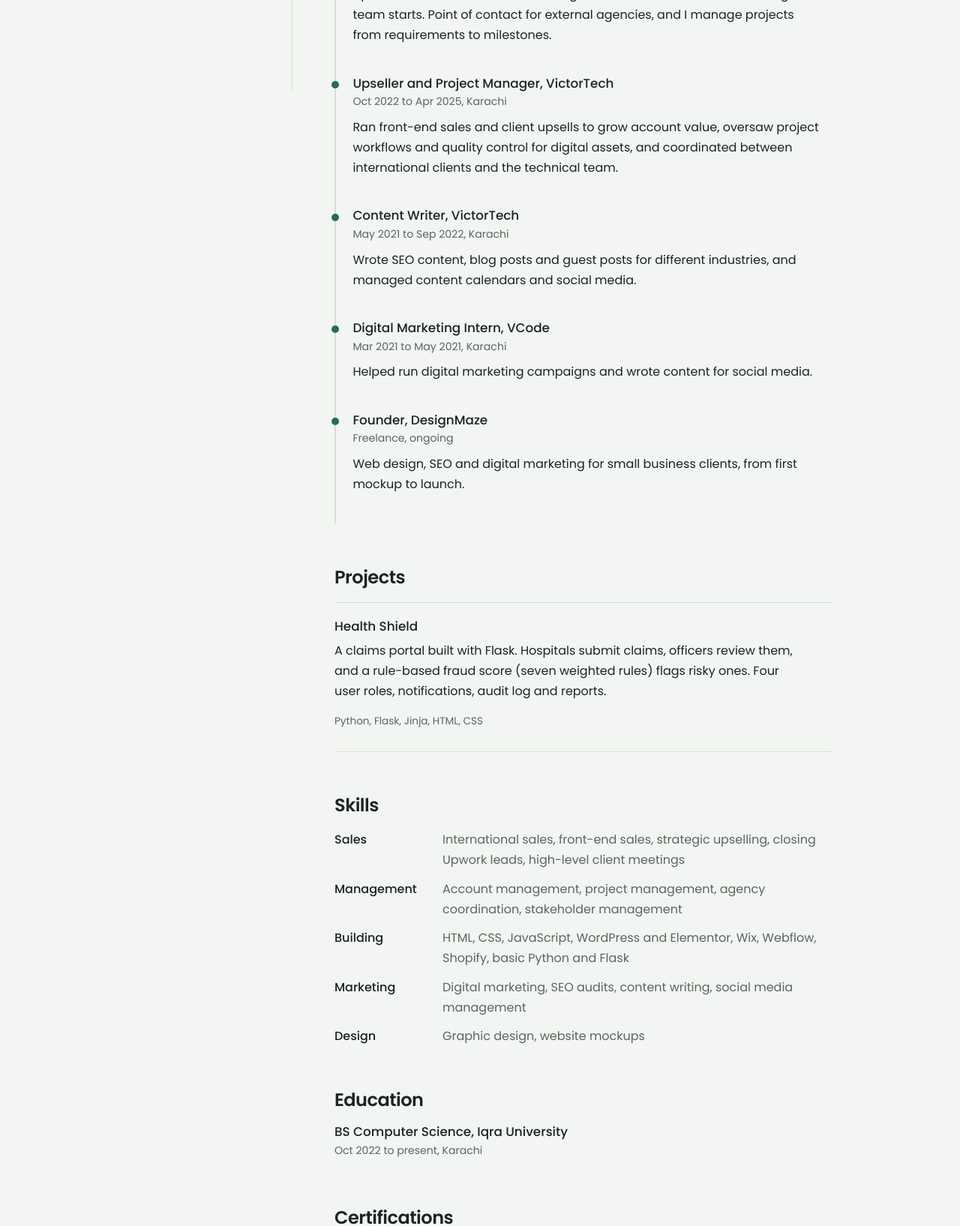
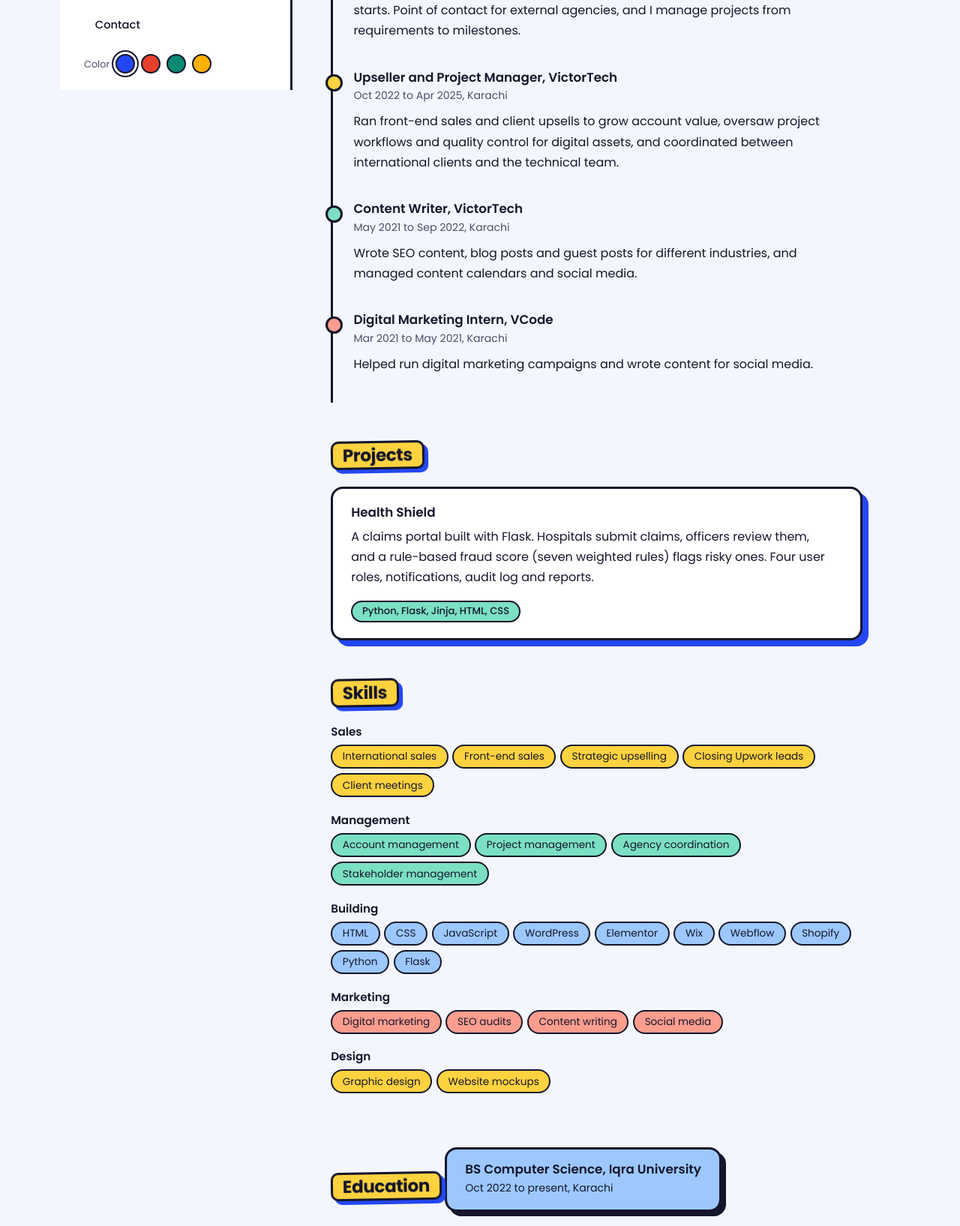
Before and after one commit to Saboor-Ali25/Saboor-Ali25.github.io, a plain HTML site: page index.html in a window 1280 px wide. Shown: the part 680-2315 px from the top of the page at 75% size. Drawn offline with Linux system fonts and the light colour scheme.

Commit message:
Add files via upload

```diff
--- a/index.html
+++ b/index.html
@@ -1,5 +1,5 @@
 <!DOCTYPE html>
-<html lang="en">
+<html lang="en" data-accent="blue">
 <head>
 <meta charset="UTF-8">
 <meta name="viewport" content="width=device-width, initial-scale=1">
@@ -7,14 +7,15 @@
 <meta name="description" content="Resume of Syed Saboor Ali: sales executive, web designer and CS student.">
 <link rel="preconnect" href="https://fonts.googleapis.com">
 <link rel="preconnect" href="https://fonts.gstatic.com" crossorigin>
-<link href="https://fonts.googleapis.com/css2?family=Poppins:wght@300;400;500;600&display=swap" rel="stylesheet">
+<link href="https://fonts.googleapis.com/css2?family=Poppins:wght@400;500;600;700&display=swap" rel="stylesheet">
 <link rel="stylesheet" href="style.css">
 </head>
 <body>
 <div class="layout">
   <header class="side">
     <div class="side-top">
-      <h1>Syed Saboor Ali</h1>
+      <div class="photo"><span>SA</span><img src="photo.jpg" alt="Syed Saboor Ali" onerror="this.remove()"></div>
+      <h1 style="margin-top:1.2rem">Syed Saboor Ali</h1>
       <p class="role"><strong>Sr. Sales Executive</strong><br>Front Sales, Upselling &amp; Cross-Selling<br>Upwork Closer<br>Project Management<br>Websites &amp; Design</p>
       <button class="menu-btn" id="menuBtn" aria-expanded="false" aria-controls="nav">Menu</button>
     </div>
@@ -28,6 +29,12 @@
       <a href="#achievements">Achievements</a>
       <a href="#contact">Contact</a>
     </nav>
+    <div class="swatches" role="group" aria-label="Accent color">Color
+      <button class="sw" data-c="blue" aria-label="Blue" aria-pressed="true"></button>
+      <button class="sw" data-c="coral" aria-label="Coral" aria-pressed="false"></button>
+      <button class="sw" data-c="green" aria-label="Green" aria-pressed="false"></button>
+      <button class="sw" data-c="amber" aria-label="Amber" aria-pressed="false"></button>
+    </div>
   </header>
 
   <main>
@@ -35,7 +42,7 @@
       <h2>About</h2>
       <p>I'm a sales professional who sells websites, development work and digital services. I work with agencies, business owners and stakeholders, and I handle the whole client journey: discovery, proposal, delivery coordination and long-term retention.</p>
       <p>At JTech Solutions I'm the primary closer for Upwork leads and the contact for partner agencies, and I manage each project from requirements to milestones so it ships on time and within scope. Before that I spent nearly four years at VictorTech, moving from content writing to upselling and project management.</p>
-      <p>I'm studying Computer Science at Iqra University, which helps me talk to technical teams, and I build sites and small apps on the side, from freelance client sites under DesignMaze to Health Shield, a Flask claims portal.</p>
+      <p>I'm studying Computer Science at Iqra University, which helps me talk to technical teams, and I build small apps on the side, like Health Shield, a claims portal in Flask.</p>
     </section>
 
     <section id="experience">
@@ -61,11 +68,6 @@
           <p class="when">Mar 2021 to May 2021, Karachi</p>
           <p>Helped run digital marketing campaigns and wrote content for social media.</p>
         </li>
-        <li>
-          <h3>Founder, DesignMaze</h3>
-          <p class="when">Freelance, ongoing</p>
-          <p>Web design, SEO and digital marketing for small business clients, from first mockup to launch.</p>
-        </li>
       </ol>
     </section>
 
@@ -82,19 +84,17 @@
 
     <section id="skills">
       <h2>Skills</h2>
-      <dl class="skills">
-        <dt>Sales</dt><dd>International sales, front-end sales, strategic upselling, closing Upwork leads, high-level client meetings</dd>
-        <dt>Management</dt><dd>Account management, project management, agency coordination, stakeholder management</dd>
-        <dt>Building</dt><dd>HTML, CSS, JavaScript, WordPress and Elementor, Wix, Webflow, Shopify, basic Python and Flask</dd>
-        <dt>Marketing</dt><dd>Digital marketing, SEO audits, content writing, social media management</dd>
-        <dt>Design</dt><dd>Graphic design, website mockups</dd>
-      </dl>
+      <div class="sg"><h3>Sales</h3><div class="pills"><span>International sales</span><span>Front-end sales</span><span>Strategic upselling</span><span>Closing Upwork leads</span><span>Client meetings</span></div></div>
+      <div class="sg"><h3>Management</h3><div class="pills"><span>Account management</span><span>Project management</span><span>Agency coordination</span><span>Stakeholder management</span></div></div>
+      <div class="sg"><h3>Building</h3><div class="pills"><span>HTML</span><span>CSS</span><span>JavaScript</span><span>WordPress</span><span>Elementor</span><span>Wix</span><span>Webflow</span><span>Shopify</span><span>Python</span><span>Flask</span></div></div>
+      <div class="sg"><h3>Marketing</h3><div class="pills"><span>Digital marketing</span><span>SEO audits</span><span>Content writing</span><span>Social media</span></div></div>
+      <div class="sg"><h3>Design</h3><div class="pills"><span>Graphic design</span><span>Website mockups</span></div></div>
     </section>
 
     <section id="education">
       <h2>Education</h2>
-      <h3>BS Computer Science, Iqra University</h3>
-      <p class="when">Oct 2022 to present, Karachi</p>
+      <div class="edu"><h3>BS Computer Science, Iqra University</h3>
+      <p class="when">Oct 2022 to present, Karachi</p></div>
     </section>
 
     <section id="certifications">
--- a/style.css
+++ b/style.css
@@ -1,58 +1,73 @@
 :root{
-  --bg:#f3f5f2; --surface:#fff; --ink:#1b2420; --muted:#5a665f;
-  --accent:#1f6f5c; --accent-soft:#dcebe6; --line:#d6ddd7;
+  --ink:#14162b; --bg:#f4f6ff; --surface:#fff; --muted:#4b4f6a;
+  --accent:#2447f5; --on:#fff;
+  --y:#ffd23f; --m:#7be0c3; --c:#ff9d8f; --s:#9cc8ff;
 }
+[data-accent="coral"]{--accent:#e8402f;--on:#fff}
+[data-accent="green"]{--accent:#0a8a72;--on:#fff}
+[data-accent="amber"]{--accent:#ffb000;--on:#14162b}
 *{box-sizing:border-box}
 html{scroll-behavior:smooth;scroll-padding-top:1.5rem}
-body{margin:0;background:var(--bg);color:var(--ink);font-family:'Poppins',system-ui,sans-serif;font-weight:400;line-height:1.7;font-size:16px}
-a{color:var(--accent);text-underline-offset:3px}
-a:hover{color:#134a3d}
-:focus-visible{outline:3px solid var(--accent);outline-offset:3px;border-radius:3px}
+body{margin:0;background:var(--bg);color:var(--ink);font-family:'Poppins',system-ui,sans-serif;line-height:1.7;font-size:16px}
+a{color:var(--ink);text-decoration-color:var(--accent);text-decoration-thickness:2px;text-underline-offset:4px}
+:focus-visible{outline:3px solid var(--ink);outline-offset:3px;border-radius:4px}
 h1,h2,h3{line-height:1.25;margin:0}
-.layout{display:grid;grid-template-columns:300px minmax(0,1fr);max-width:1100px;margin:0 auto}
-.side{position:sticky;top:0;align-self:start;height:100vh;padding:3.5rem 2rem 2rem 2.5rem;display:flex;flex-direction:column;gap:2rem;border-right:1px solid var(--line)}
-.side h1{font-size:2.1rem;font-weight:600;letter-spacing:-.03em;line-height:1.1}
-.role{color:var(--muted);font-size:.95rem;margin:.9rem 0 0}
-nav{display:flex;flex-direction:column;gap:.15rem}
-nav a{color:var(--muted);text-decoration:none;padding:.3rem 0 .3rem .9rem;border-left:2px solid transparent;font-size:.95rem}
-nav a:hover{color:var(--ink)}
-nav a.active{color:var(--ink);font-weight:500;border-left-color:var(--accent)}
+.layout{display:grid;grid-template-columns:310px minmax(0,1fr);max-width:1120px;margin:0 auto}
+.side{position:sticky;top:0;align-self:start;height:100vh;overflow-y:auto;padding:2.2rem 1.8rem 1.5rem 2rem;display:flex;flex-direction:column;gap:1.3rem;background:var(--surface);border-right:3px solid var(--ink)}
+.photo{position:relative;width:128px;height:128px;border-radius:50%;border:3px solid var(--ink);background:var(--y);box-shadow:7px 7px 0 var(--accent);overflow:hidden;display:grid;place-items:center;font-size:2.2rem;font-weight:700}
+.photo img{position:absolute;inset:0;width:100%;height:100%;object-fit:cover}
+.side h1{font-size:2rem;font-weight:700;letter-spacing:-.03em;line-height:1.1}
+.role{font-size:.9rem;margin:.8rem 0 0;color:var(--muted)}
+.role strong{display:inline-block;background:var(--accent);color:var(--on);padding:.15rem .75rem;border:2px solid var(--ink);border-radius:8px;margin-bottom:.4rem;font-weight:600}
+nav{display:flex;flex-direction:column;gap:.2rem}
+nav a{text-decoration:none;padding:.25rem .8rem;border:2px solid transparent;border-radius:8px;font-size:.92rem;font-weight:500}
+nav a:hover{background:var(--y)}
+nav a.active{background:var(--accent);color:var(--on);border-color:var(--ink);box-shadow:3px 3px 0 var(--ink)}
+.swatches{display:flex;align-items:center;gap:.5rem;font-size:.8rem;color:var(--muted)}
+.sw{width:26px;height:26px;border-radius:50%;border:2.5px solid var(--ink);cursor:pointer;padding:0}
+.sw[aria-pressed="true"]{box-shadow:0 0 0 3px var(--surface),0 0 0 5px var(--ink)}
+.sw[data-c="blue"]{background:#2447f5}.sw[data-c="coral"]{background:#e8402f}.sw[data-c="green"]{background:#0a8a72}.sw[data-c="amber"]{background:#ffb000}
 .menu-btn{display:none}
-main{padding:3.5rem 2.5rem 5rem 3.5rem;max-width:760px}
-section{padding-bottom:3.5rem}
-h2{font-size:1.5rem;font-weight:600;letter-spacing:-.02em;margin-bottom:1.1rem}
-h3{font-size:1.05rem;font-weight:500}
-p{margin:.5rem 0 .9rem;max-width:62ch}
+main{padding:3rem 2.5rem 5rem 3.2rem;max-width:800px}
+section{padding-bottom:3.2rem}
+h2{display:inline-block;font-size:1.45rem;font-weight:700;letter-spacing:-.02em;margin-bottom:1.4rem;padding:.1rem .8rem;background:var(--y);border:3px solid var(--ink);border-radius:10px;box-shadow:5px 5px 0 var(--accent);transform:rotate(-1deg)}
+h3{font-size:1.05rem;font-weight:600}
+p{margin:.5rem 0 .9rem;max-width:64ch}
 .when{color:var(--muted);font-size:.88rem;margin:.15rem 0 .4rem}
-.timeline{list-style:none;margin:0;padding:0 0 0 1.4rem;border-left:2px solid var(--line)}
-.timeline li{position:relative;padding-bottom:1.6rem}
-.timeline li::before{content:"";position:absolute;left:calc(-1.4rem - 6px);top:.45rem;width:10px;height:10px;border-radius:50%;background:var(--accent)}
-.filters{display:flex;flex-wrap:wrap;gap:.5rem;margin-bottom:1.5rem}
-.chip{font:inherit;font-size:.88rem;padding:.35rem 1rem;border-radius:999px;border:1px solid var(--line);background:var(--surface);color:var(--ink);cursor:pointer}
-.chip:hover{border-color:var(--accent)}
-.chip.on{background:var(--accent);border-color:var(--accent);color:#fff}
+.timeline{list-style:none;margin:0;padding:0 0 0 1.7rem;border-left:3px solid var(--ink)}
+.timeline li{position:relative;padding-bottom:1.5rem}
+.timeline li::before{content:"";position:absolute;left:calc(-1.7rem - 10px);top:.35rem;width:17px;height:17px;border-radius:50%;border:3px solid var(--ink);background:var(--accent)}
+.timeline li:nth-child(2)::before{background:var(--y)}
+.timeline li:nth-child(3)::before{background:var(--m)}
+.timeline li:nth-child(4)::before{background:var(--c)}
 .projects{list-style:none;margin:0;padding:0}
-.projects li{padding:1.3rem 0;border-top:1px solid var(--line)}
-.projects li:last-child{border-bottom:1px solid var(--line)}
-.projects li.hide{display:none}
-.projects li.show{animation:in .25s ease-out}
-@keyframes in{from{opacity:0}to{opacity:1}}
-.tech{color:var(--muted);font-size:.85rem;margin:.2rem 0 .5rem}
-.skills{display:grid;grid-template-columns:8rem 1fr;gap:.7rem 1rem;margin:0}
-.skills dt{font-weight:500}
-.skills dd{margin:0;color:var(--muted)}
-.plain{margin:0;padding-left:1.2rem}
-.plain li{margin-bottom:.5rem;max-width:62ch}
-.copy{font:inherit;font-size:.85rem;margin-left:.6rem;padding:.25rem .8rem;border:1px solid var(--accent);background:var(--accent-soft);color:var(--ink);border-radius:6px;cursor:pointer}
+.projects li{padding:1.3rem 1.5rem;background:var(--surface);border:3px solid var(--ink);border-radius:16px;box-shadow:8px 8px 0 var(--accent)}
+.tech{display:inline-block;font-size:.82rem;font-weight:500;padding:.1rem .8rem;margin:.2rem 0 0;background:var(--m);border:2px solid var(--ink);border-radius:999px}
+.sg{margin-bottom:1.1rem}
+.sg h3{font-size:.95rem;margin-bottom:.3rem}
+.pills span{display:inline-block;margin:.2rem .35rem .2rem 0;padding:.15rem .85rem;border:2px solid var(--ink);border-radius:999px;font-size:.85rem;background:var(--y)}
+.sg:nth-of-type(2) .pills span{background:var(--m)}
+.sg:nth-of-type(3) .pills span{background:var(--s)}
+.sg:nth-of-type(4) .pills span{background:var(--c)}
+.sg:nth-of-type(5) .pills span{background:var(--y)}
+.edu{display:inline-block;padding:1rem 1.5rem;background:var(--s);border:3px solid var(--ink);border-radius:16px;box-shadow:6px 6px 0 var(--ink)}
+.edu .when{color:var(--ink);margin:.2rem 0 0}
+.plain{list-style:none;margin:0;padding:0}
+.plain li{margin-bottom:.8rem;padding:.7rem 1.1rem;max-width:62ch;border:2.5px solid var(--ink);border-radius:12px;background:var(--y);box-shadow:4px 4px 0 var(--ink)}
+.plain li:nth-child(2){background:var(--m)}
+.plain li:nth-child(3){background:var(--s)}
+.plain li:nth-child(4){background:var(--c)}
+.mail{font-size:1.15rem;font-weight:600}
+.copy{font:inherit;font-size:.85rem;font-weight:500;margin-left:.6rem;padding:.25rem .9rem;border:2.5px solid var(--ink);background:var(--accent);color:var(--on);border-radius:8px;cursor:pointer;box-shadow:3px 3px 0 var(--ink);transition:transform .12s,box-shadow .12s}
+.copy:hover{transform:translate(-2px,-2px);box-shadow:5px 5px 0 var(--ink)}
+.copy:active{transform:translate(2px,2px);box-shadow:1px 1px 0 var(--ink)}
 @media (max-width:820px){
   .layout{display:block}
-  .side{position:static;height:auto;padding:1.8rem 1.4rem 1rem;border-right:0;border-bottom:1px solid var(--line);gap:1rem}
-  .side h1{font-size:1.7rem}
-  .menu-btn{display:inline-block;margin-top:1rem;font:inherit;padding:.4rem 1rem;border:1px solid var(--line);background:var(--surface);border-radius:6px;cursor:pointer}
+  .side{position:static;height:auto;padding:1.6rem 1.3rem 1.2rem;border-right:0;border-bottom:3px solid var(--ink);gap:1rem}
+  .photo{width:104px;height:104px}
+  .menu-btn{display:inline-block;align-self:flex-start;font:inherit;font-weight:500;padding:.35rem 1rem;border:2.5px solid var(--ink);background:var(--y);border-radius:8px;box-shadow:3px 3px 0 var(--ink);cursor:pointer}
   nav{display:none}
   nav.open{display:flex}
-  main{padding:2rem 1.4rem 3rem}
-  .skills{grid-template-columns:1fr;gap:.1rem}
-  .skills dd{margin-bottom:.8rem}
+  main{padding:2rem 1.3rem 3rem}
 }
-@media (prefers-reduced-motion:reduce){html{scroll-behavior:auto}.projects li.show{animation:none}}
+@media (prefers-reduced-motion:reduce){html{scroll-behavior:auto}.copy{transition:none}}
```
Also changed, not shown: script.js (+7 -0 lines), photo.jpg (added).
